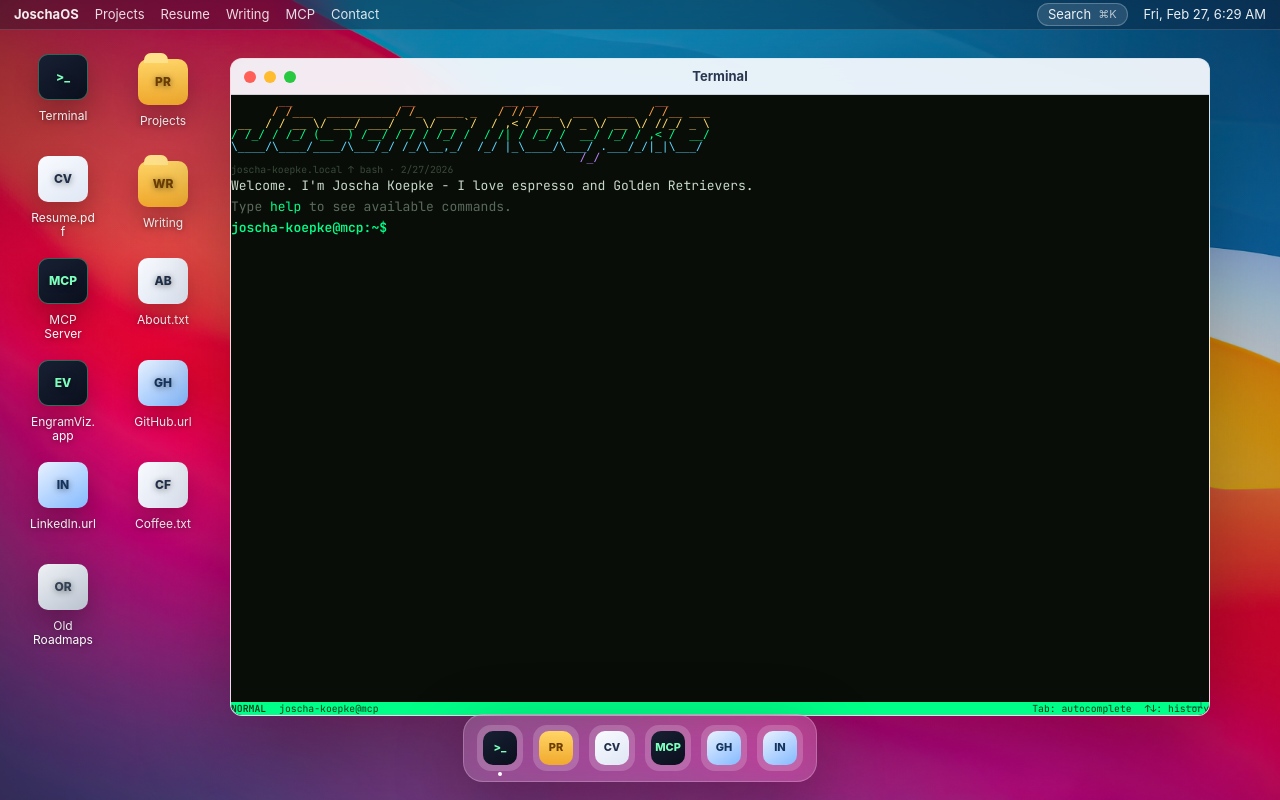
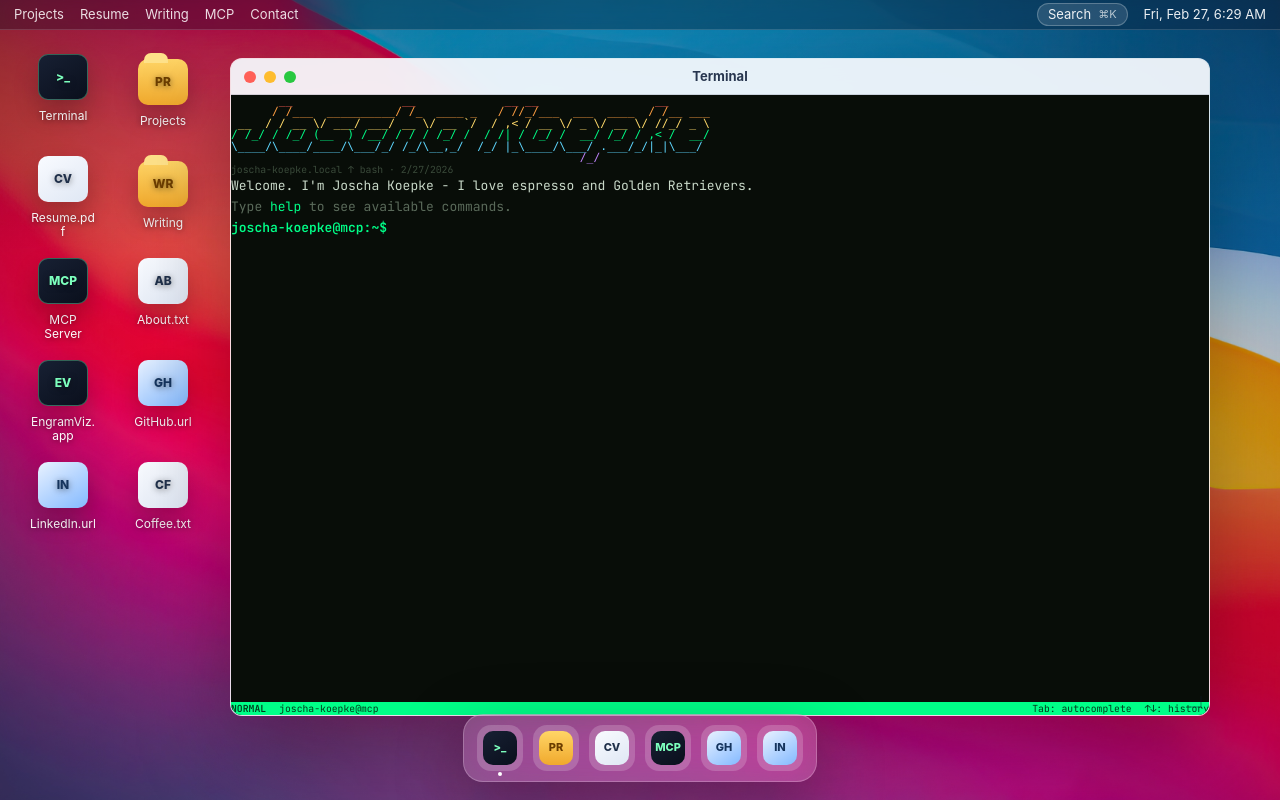
Before and after one commit to Meyk0/joschakoepke.com, a Next.js app: page / in a window 1280 px wide. Built offline with nearby package versions, Linux system fonts and the light colour scheme.

Commit message:
Clean up Mac desktop UI

```diff
--- a/app/globals.css
+++ b/app/globals.css
@@ -168,7 +168,6 @@ button {
   min-width: 0;
 }
 
-.menu-brand,
 .menu-item {
   border: 0;
   background: transparent;
@@ -177,16 +176,11 @@ button {
   white-space: nowrap;
 }
 
-.menu-brand {
-  font-weight: 700;
-}
-
 .menu-item {
   color: rgba(255, 255, 255, 0.86);
 }
 
-.menu-item:hover,
-.menu-brand:hover {
+.menu-item:hover {
   color: white;
 }
 
@@ -301,11 +295,6 @@ button {
   color: #15345d;
 }
 
-.desktop-icon-symbol.trash {
-  background: linear-gradient(145deg, #eff2f6, #b9c2cf);
-  color: #334155;
-}
-
 .desktop-icon-label {
   display: block;
   max-width: 78px;
@@ -354,11 +343,18 @@ button {
 }
 
 .window-dot {
+  position: relative;
+  display: grid;
+  place-items: center;
   width: 12px;
   height: 12px;
   border: 0;
   border-radius: 50%;
   cursor: pointer;
+  color: rgba(30, 41, 59, 0.72);
+  font-size: 9px;
+  font-weight: 900;
+  line-height: 1;
 }
 
 .window-dot.close {
@@ -371,6 +367,34 @@ button {
 
 .window-dot.maximize {
   background: #28c840;
+}
+
+.window-dot::before {
+  opacity: 0;
+  transform: translateY(-0.5px);
+}
+
+.window-dot.close::before {
+  content: "x";
+}
+
+.window-dot.minimize::before {
+  content: "-";
+  transform: translateY(-1px);
+}
+
+.window-dot.maximize::before {
+  content: "+";
+  transform: translateY(-0.5px);
+}
+
+.window-controls:hover .window-dot::before,
+.window-dot:focus-visible::before {
+  opacity: 1;
+}
+
+.window-dot:active {
+  filter: brightness(0.92);
 }
 
 .window-title {
@@ -730,23 +754,6 @@ button {
   text-transform: uppercase;
 }
 
-.tag-row {
-  display: flex;
-  flex-wrap: wrap;
-  gap: 8px;
-  margin: 18px 0;
-}
-
-.tag-row span {
-  border: 1px solid rgba(37, 99, 235, 0.2);
-  border-radius: 999px;
-  background: rgba(37, 99, 235, 0.08);
-  color: #1e40af;
-  padding: 5px 9px;
-  font-size: 12px;
-  font-weight: 700;
-}
-
 .primary-link {
   display: inline-flex;
   margin-top: 10px;
@@ -893,7 +900,7 @@ button {
   display: flex;
   height: 28px;
   align-items: center;
-  justify-content: space-between;
+  justify-content: flex-end;
   border-radius: 999px;
   background: rgba(15, 23, 42, 0.38);
   padding: 0 12px;
--- a/components/DesktopShell.tsx
+++ b/components/DesktopShell.tsx
@@ -44,7 +44,7 @@ type ResizeDirection =
 type Shortcut = {
   id: string;
   label: string;
-  type: "folder" | "file" | "app" | "url" | "trash" | "terminal";
+  type: "folder" | "file" | "app" | "url" | "terminal";
   appId?: TerminalAppId;
   href?: string;
   initials?: string;
@@ -114,15 +114,6 @@ const windowDefaults: Record<TerminalAppId, Omit<WindowState, "id" | "open" | "m
     minWidth: 360,
     minHeight: 300,
   },
-  roadmaps: {
-    title: "Old Roadmaps",
-    x: 380,
-    y: 136,
-    width: 560,
-    height: 420,
-    minWidth: 380,
-    minHeight: 310,
-  },
 };
 
 const shortcuts: Shortcut[] = [
@@ -136,7 +127,6 @@ const shortcuts: Shortcut[] = [
   { id: "github", label: "GitHub.url", type: "url", href: contact.github, initials: "GH" },
   { id: "linkedin", label: "LinkedIn.url", type: "url", href: contact.linkedin, initials: "IN" },
   { id: "coffee", label: "Coffee.txt", type: "file", appId: "coffee", initials: "CF" },
-  { id: "roadmaps", label: "Old Roadmaps", type: "trash", appId: "roadmaps", initials: "OR" },
 ];
 
 function createInitialWindows(): Record<TerminalAppId, WindowState> {
@@ -596,9 +586,6 @@ function MenuBar({
   return (
     <div className="menu-bar">
       <div className="menu-left">
-        <button type="button" className="menu-brand" onClick={() => openApp("about", "menu")}>
-          JoschaOS
-        </button>
         {items.map((item) => (
           <button
             type="button"
@@ -927,7 +914,7 @@ function WindowContent({
   if (appId === "mcp") return <McpWindow />;
   if (appId === "about") return <AboutWindow />;
   if (appId === "coffee") return <CoffeeWindow />;
-  return <RoadmapsWindow />;
+  return null;
 }
 
 function ProjectsWindow() {
@@ -952,11 +939,6 @@ function ProjectsWindow() {
         <div className="window-kicker">{selected.type} project</div>
         <h1>{selected.name}</h1>
         <p>{selected.description}</p>
-        <div className="tag-row">
-          {selected.tech.map((item) => (
-            <span key={item}>{item}</span>
-          ))}
-        </div>
         {selected.url && (
           <TrackedLink href={selected.url} className="primary-link">
             Open project
@@ -1067,11 +1049,6 @@ function AboutWindow() {
       <div className="window-kicker">About</div>
       <h1>{bio.name}</h1>
       <p className="lead">{bio.summary}</p>
-      <div className="tag-row">
-        {bio.tags.map((tag) => (
-          <span key={tag}>{tag}</span>
-        ))}
-      </div>
       <section className="document-section">
         <h2>Current Signal</h2>
         <p>{openToWork.context}</p>
@@ -1098,21 +1075,6 @@ function CoffeeWindow() {
   );
 }
 
-function RoadmapsWindow() {
-  return (
-    <div className="app-window note-window">
-      <h1>Old Roadmaps</h1>
-      <p>Archived planning artifacts that looked very confident right before customers taught us something better.</p>
-      <ul>
-        <li>Feature lists without customer evidence</li>
-        <li>RICE scores pretending to be strategy</li>
-        <li>Quarterly plans immune to reality</li>
-      </ul>
-      <p className="muted">Recovered principle: action reveals truth.</p>
-    </div>
-  );
-}
-
 function MobileShell({
   clock,
   mobilePanel,
@@ -1133,7 +1095,6 @@ function MobileShell({
   return (
     <section className="mobile-shell md:hidden">
       <div className="mobile-menu-bar">
-        <span>JoschaOS</span>
         <span>{clock}</span>
       </div>
       <div className="mobile-terminal-frame">
--- a/lib/commands.ts
+++ b/lib/commands.ts
@@ -18,8 +18,7 @@ export type TerminalAppId =
   | "writing"
   | "mcp"
   | "about"
-  | "coffee"
-  | "roadmaps";
+  | "coffee";
 
 export interface CommandResult {
   output: string;
@@ -55,9 +54,6 @@ function appFromAlias(value: string): TerminalAppId | null {
     about: "about",
     bio: "about",
     coffee: "coffee",
-    roadmap: "roadmaps",
-    roadmaps: "roadmaps",
-    trash: "roadmaps",
   };
 
   return aliases[normalize(value)] ?? null;
```
